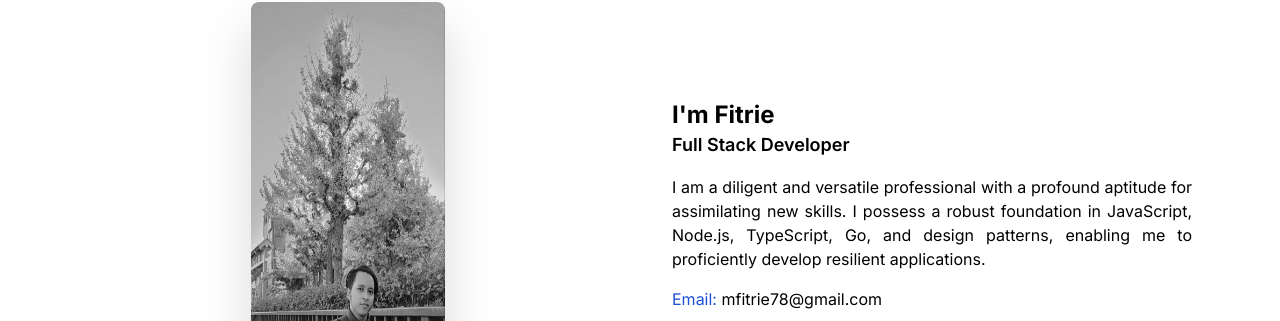
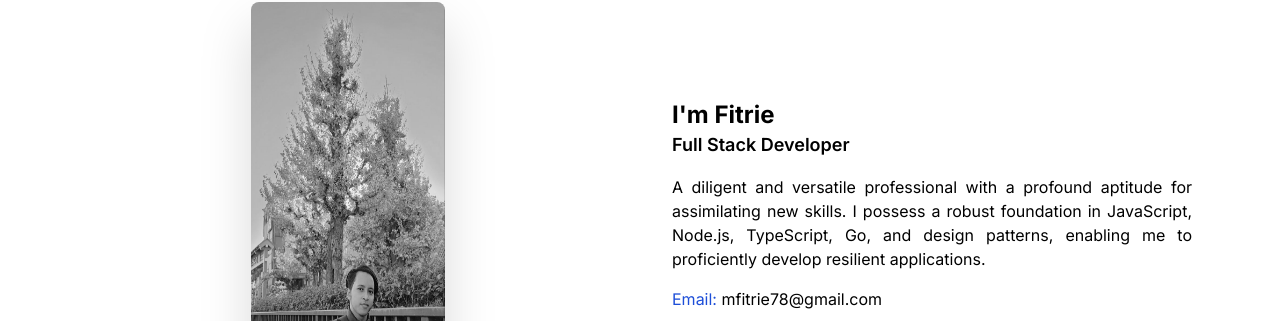
Before and after one commit to mfitrie/portfolio-web, a Next.js app: page / in a window 1280 px wide. Shown: the part 1042-1363 px from the top of the page. Built offline with nearby package versions, Linux system fonts and the light colour scheme.

Commit message:
fix: rephrase about me wors

```diff
--- a/src/components/about-me.tsx
+++ b/src/components/about-me.tsx
@@ -33,7 +33,7 @@ export default function AboutMe(){
                             <p className="text-lg font-semibold">Full Stack Developer</p>
                         </div>
                         <div className="text-justify">
-                            <p>I am a diligent and versatile professional with a profound aptitude for assimilating new skills. I possess a robust foundation in JavaScript, Node.js, TypeScript, Go, and design patterns, enabling me to proficiently develop resilient applications.</p>
+                            <p>A diligent and versatile professional with a profound aptitude for assimilating new skills. I possess a robust foundation in JavaScript, Node.js, TypeScript, Go, and design patterns, enabling me to proficiently develop resilient applications.</p>
                         </div>
                         <div>
                             <span className="text-blue-700">Email: </span>
```
